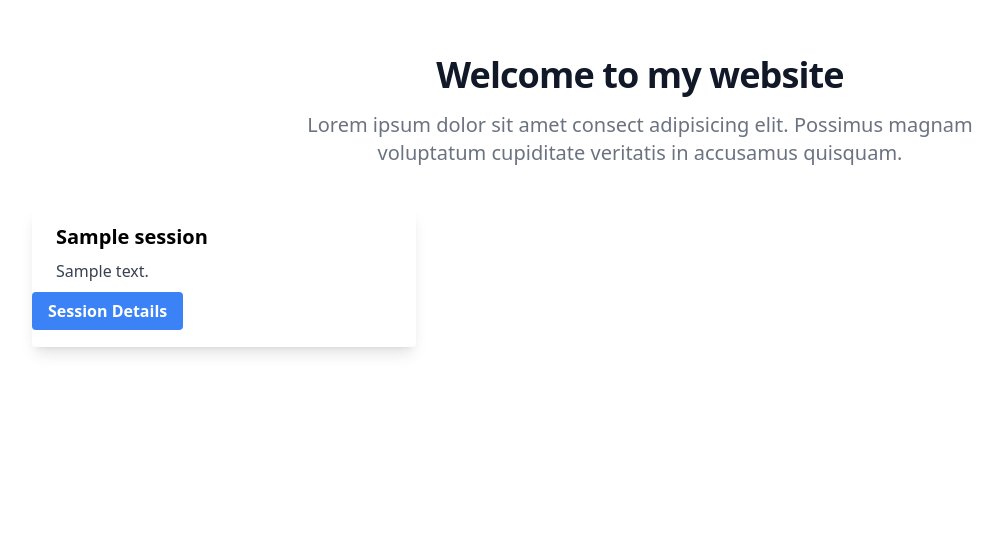
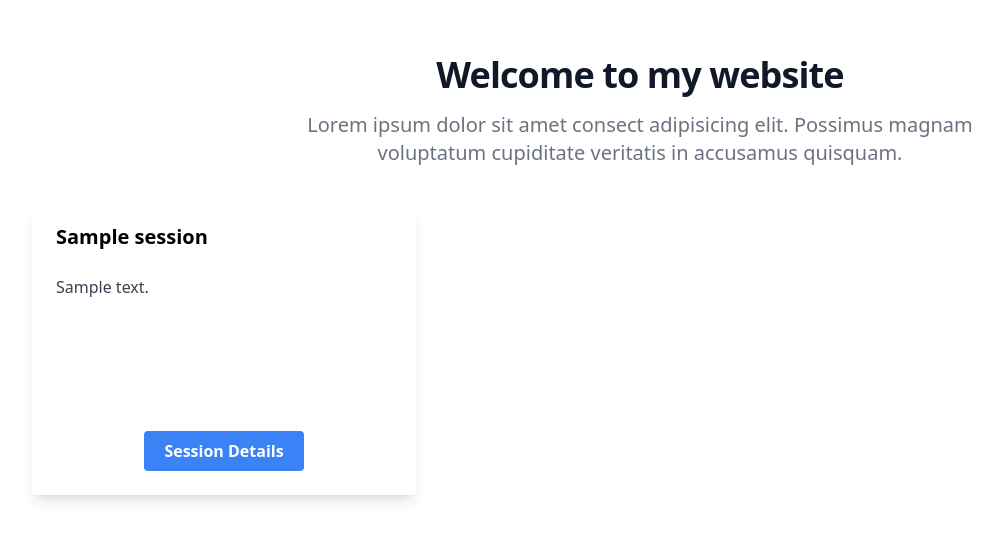
Before and after one commit to jonathanjacka/node_js_projects, a Node server app: template web_app/src/views/index.hbs in a window 1280 px wide. Shown: the part 73-615 px from the top of the page, without its empty margins (0-1002 px from the left). Run offline with Node 20, Linux system fonts and the light colour scheme; the template is opened without the code that fills it: most values are stand-ins (such as "Sample title", 1, 10 or a date in 2020); some libraries are stand-ins or nearby versions.

Commit message:
Updated card discription display on index

```diff
--- a/web_app/public/css/main.css
+++ b/web_app/public/css/main.css
@@ -468,6 +468,10 @@ Ensure the default browser behavior of the `hidden` attribute.
   --tw-backdrop-sepia:  ;
 }
 
+.m-auto {
+  margin: auto;
+}
+
 .mx-auto {
   margin-left: auto;
   margin-right: auto;
@@ -493,12 +497,36 @@ Ensure the default browser behavior of the `hidden` attribute.
   margin-bottom: 1rem;
 }
 
+.block {
+  display: block;
+}
+
 .inline-block {
   display: inline-block;
 }
 
 .flex {
   display: flex;
+}
+
+.h-10 {
+  height: 2.5rem;
+}
+
+.h-5 {
+  height: 1.25rem;
+}
+
+.h-52 {
+  height: 13rem;
+}
+
+.h-56 {
+  height: 14rem;
+}
+
+.w-40 {
+  width: 10rem;
 }
 
 .max-w-7xl {
@@ -589,12 +617,21 @@ Ensure the default browser behavior of the `hidden` attribute.
   padding-bottom: 0.625rem;
 }
 
+.px-3 {
+  padding-left: 0.75rem;
+  padding-right: 0.75rem;
+}
+
 .pt-4 {
   padding-top: 1rem;
 }
 
 .pb-2 {
   padding-bottom: 0.5rem;
+}
+
+.text-center {
+  text-align: center;
 }
 
 .text-3xl {
--- a/web_app/src/views/index.hbs
+++ b/web_app/src/views/index.hbs
@@ -18,14 +18,18 @@
 
           {{#each sessions}}
             <div class='max-w-sm rounded overflow-hidden shadow-lg'>
-              <div class='px-6 py-4'>
+              <div class='h-56 px-6 py-4 overflow-hidden'>
                 <div class='font-bold text-xl mb-2'>{{this.title}}</div>
-                <p class='text-gray-700 text-base'>{{this.description}}</p>
+                <div class='h-52 overflow-hidden'>
+                  <p
+                    class='py-4 text-gray-700 text-base'
+                  >{{this.description}}</p>
+                </div>
               </div>
               <div>
                 <a
                   href='/session-details/{{this.id}}'
-                  class='bg-blue-500 hover:bg-blue-700 text-white font-bold py-2 px-4 rounded'
+                  class='block m-auto w-40 bg-blue-500 hover:bg-blue-700 text-white text-center font-bold py-2 px-4 rounded'
                 >Session Details</a>
               </div>
               <div class='px-6 pt-4 pb-2'></div>
```
Also changed, not shown: web_app/src/controllers/index.js (+21 -1 lines).
